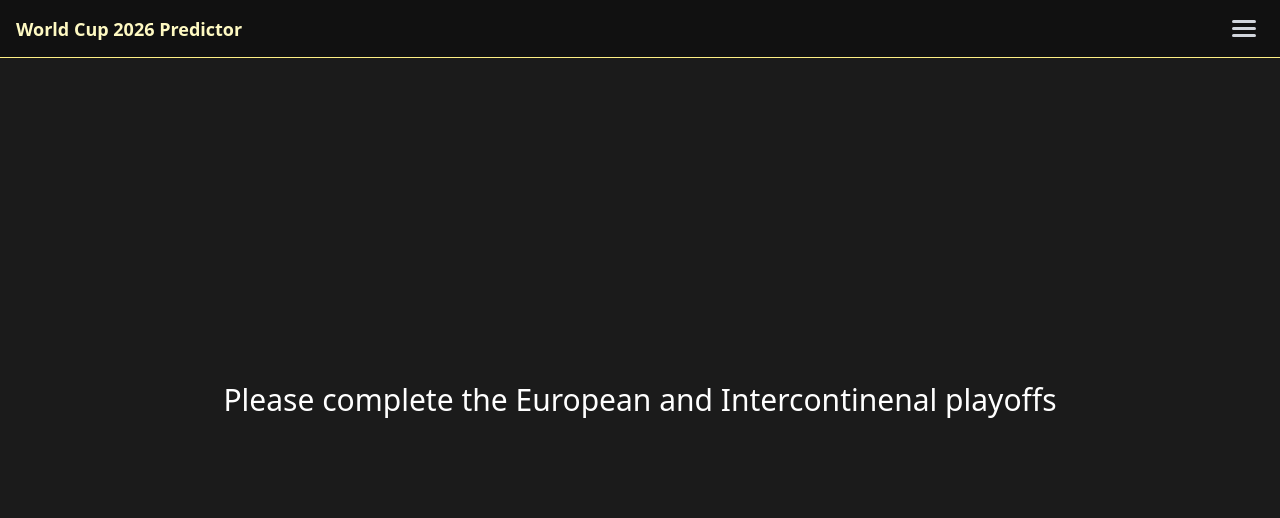
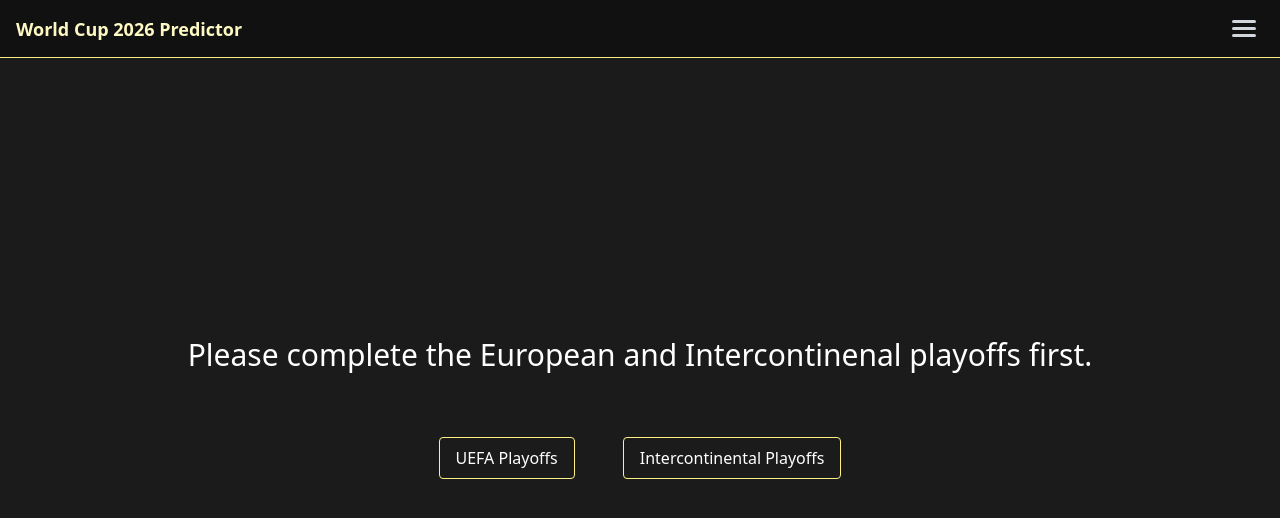
Before and after one commit to KaloyanYonov/WorldCup2026Predictor, a React (Vite) app in the folder wc/: page /groupStage in a window 1280 px wide. Shown: the top 518 px of the page. Built offline with nearby package versions, Linux system fonts and the light colour scheme.

Commit message:
Removed TBD img, made menu fixed, main page improvement

```diff
--- a/wc/src/components/Bracket.tsx
+++ b/wc/src/components/Bracket.tsx
@@ -48,8 +48,8 @@ export default function Bracket({ name, match1, match2, finalWinner, onFinalWinn
           <div className="text-center text-lg">Final</div>
 
           <Match
-            team1={winner1 ?? { name: "TBD", flag: "https://t3.ftcdn.net/jpg/06/16/17/88/360_F_616178830_rySDz4kA4m5l7tiWta1O0qLAFhFqw2eS.jpg" }}
-            team2={winner2 ?? { name: "TBD", flag: "https://t3.ftcdn.net/jpg/06/16/17/88/360_F_616178830_rySDz4kA4m5l7tiWta1O0qLAFhFqw2eS.jpg" }}
+            team1={winner1 ?? { name: "TBD", flag: "" }}
+            team2={winner2 ?? { name: "TBD", flag: "" }}
             onPickTeam1={() => winner1 && handleFinalPick(winner1)}
             onPickTeam2={() => winner2 && handleFinalPick(winner2)}
           />
--- a/wc/src/components/Header.tsx
+++ b/wc/src/components/Header.tsx
@@ -6,15 +6,12 @@ export default function Header() {
 
   return (
     <>
-      {/* TOP HEADER */}
       <header className="w-full bg-[#111111] border-b border-yellow-200 py-3 px-4 fixed top-0 left-0 z-50 flex items-center justify-between">
 
-        {/* Title */}
         <h1 className="text-yellow-100 font-semibold text-lg">
           World Cup 2026 Predictor
         </h1>
 
-        {/* HAMBURGER BUTTON */}
         <button
           onClick={() => setOpen((prev) => !prev)}
           className="flex flex-col gap-1 p-2 rounded hover:bg-[#222] active:scale-95 transition"
@@ -25,11 +22,10 @@ export default function Header() {
         </button>
       </header>
 
-      {/* DROPDOWN MENU */}
       {open && (
         <div
           className="
-            absolute top-[60px] right-4
+            fixed top-[60px] right-4
             bg-[#1b1b1b] border border-yellow-200
             rounded-lg p-3
             flex flex-col gap-2
--- a/wc/src/components/ICBracket.tsx
+++ b/wc/src/components/ICBracket.tsx
@@ -55,7 +55,7 @@ export default function IntercontinentalBracket({
           <div className="text-center text-lg">Final</div>
 
           <Match
-            team1={playInWinner ?? { name: "TBD", flag: "https://t3.ftcdn.net/jpg/06/16/17/88/360_F_616178830_rySDz4kA4m5l7tiWta1O0qLAFhFqw2eS.jpg" }}
+            team1={playInWinner ?? { name: "TBD", flag: "" }}
             team2={seededTeam}
             onPickTeam1={() => playInWinner && handleFinalPick(playInWinner)}
             onPickTeam2={() => handleFinalPick(seededTeam)}
--- a/wc/src/pages/GroupStage.tsx
+++ b/wc/src/pages/GroupStage.tsx
@@ -2,6 +2,7 @@ import Header from "../components/Header";
 import Group from "../components/Group";
 import { useState, useEffect } from "react";
 import type { teamProps } from "../components/Team";
+import RedirectButton from "../components/RedirectButton";
 
 export default function GroupStage() {
 
@@ -51,7 +52,17 @@ export default function GroupStage() {
     <div className="p-10 flex w-full items-center justify-center">
       <Header />
 
-      {!ready ? <p className="text-white flex items-center justify-center m-30 text-3xl">Please complete the European and Intercontinenal playoffs</p> :
+      {!ready ?
+      <div className="flex flex-col items-center justify-center">
+          <p className="text-white flex items-center justify-center m-10 text-3xl">Please complete the European and Intercontinenal playoffs first.
+          </p>
+          <div className="flex">
+            <RedirectButton to="/EuropeanPlayoffs" text="UEFA Playoffs"/>
+            <RedirectButton to="/intercontinentalPlayoffs" text="Intercontinental Playoffs"/>
+          </div>
+
+
+      </div>:
 
         <div className="grid lg:grid-cols-4 md:grid-cols-3 sm:grid-cols-2 pt-40 pb-20 gap-7 opacity-0 animate-[fadeIn_0.4s_ease-out_forwards]">
 
```
